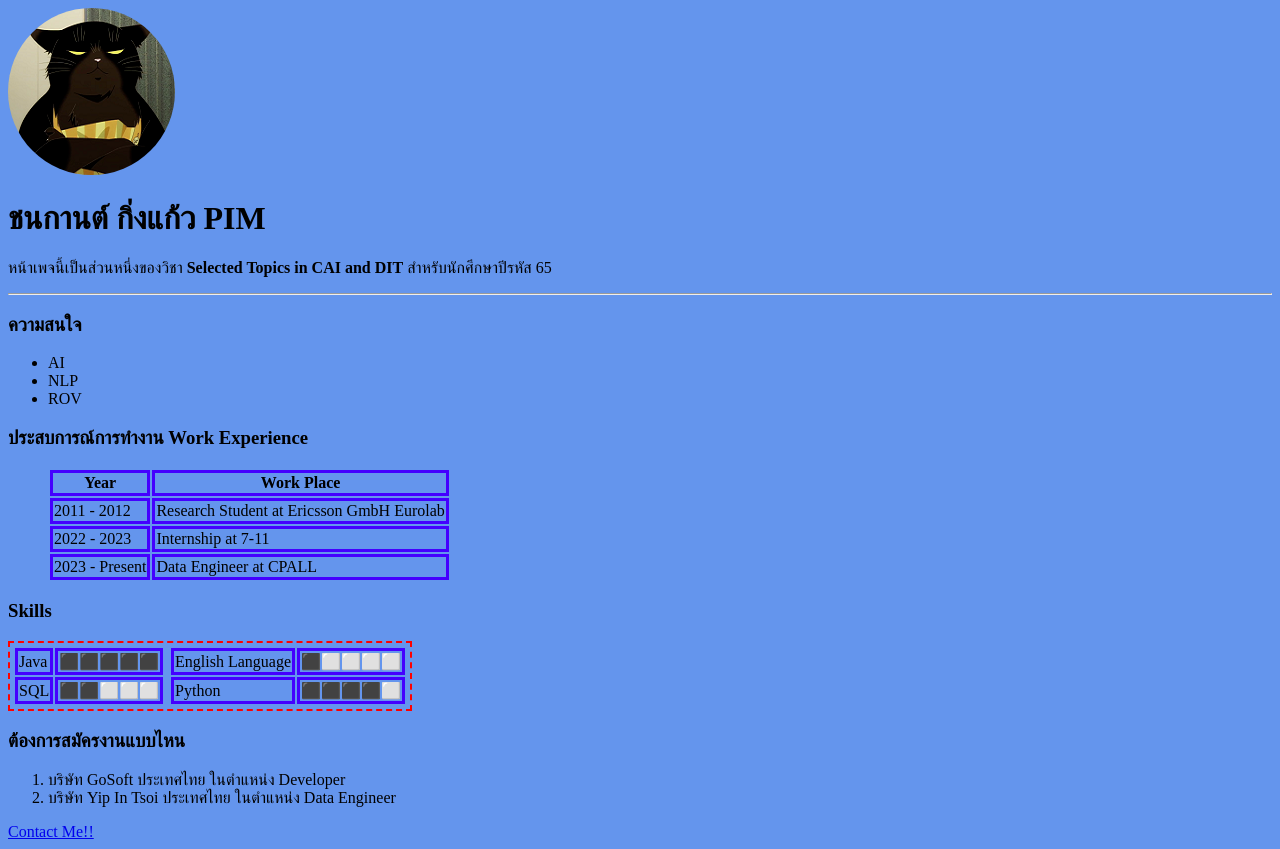
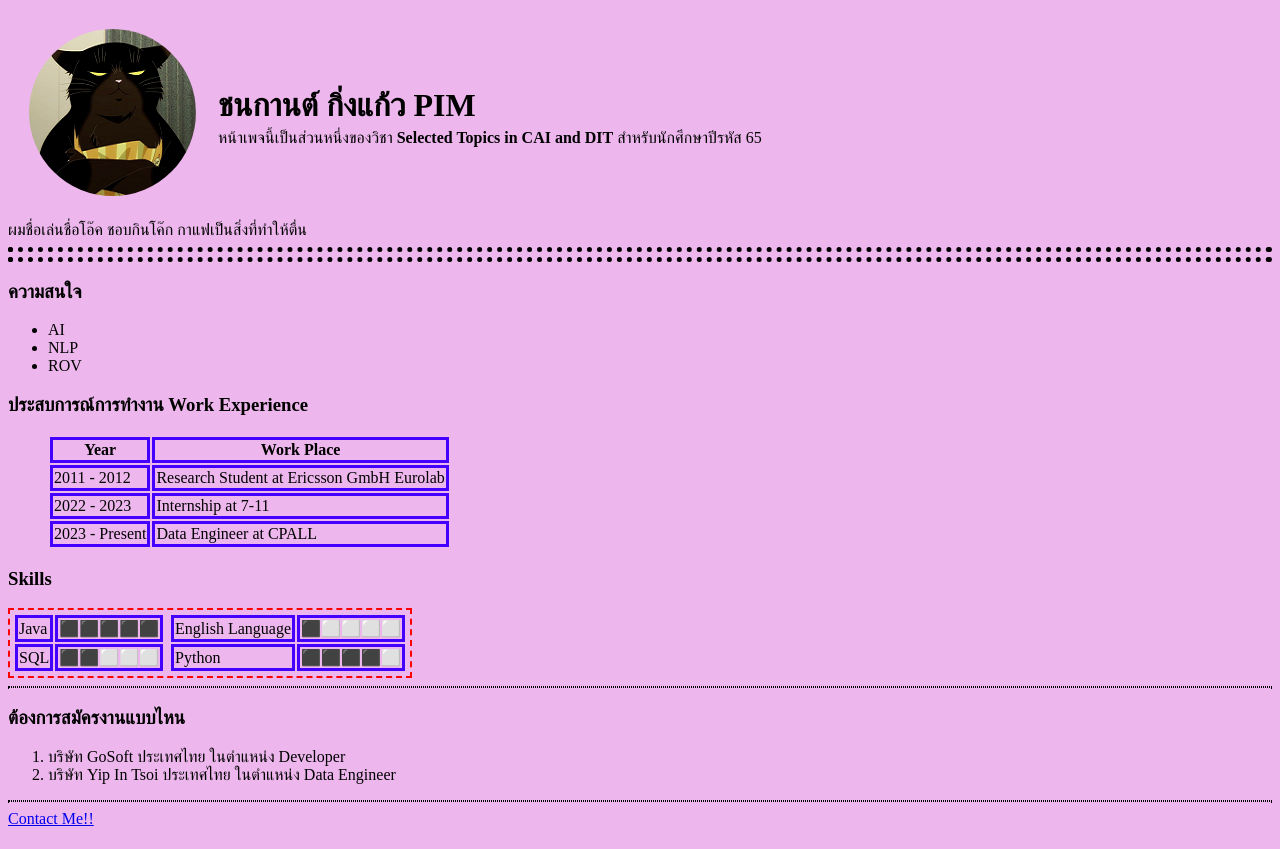
Before and after one commit to oakabc/webdev2023, a plain HTML site: page index.html in a window 1280 px wide. Drawn offline with Linux system fonts and the light colour scheme.

Commit message:
Table Layout, Apply CSS on HR

```diff
--- a/index.html
+++ b/index.html
@@ -6,13 +6,29 @@
     <meta name="viewport" content="width=device-width, initial-scale=1.0">
     <title>Dr.Chanakarn Kingkaew (Oak)</title>
     <link rel="stylesheet" href="styles.css">
+    <style>
+        body {
+            background-color: #AEBDCA;
+        }
+    </style>
 </head>
-<body>
-    <img class = "profile" src="image-2-edited.png" alt="">
-    <h1>ชนกานต์ กิ่งแก้ว PIM</h1>
-    <p>หน้าเพจนี้เป็นส่วนหนึ่งของวิชา <b>Selected Topics in CAI and DIT</b>
-    สำหรับนักศึกษาปีรหัส 65</p>
-        <hr>
+<body style="background-color: #EDB7ED">
+    <table cellspacing="20">
+        <tr>
+            <td>
+                <img class = "profile" src="image-2-edited.png" alt="">
+            </td>
+            <td>
+                <h1 style = "margin-bottom: 5px;">ชนกานต์ กิ่งแก้ว PIM</h1>
+                <p style="margin-top: 2px;">หน้าเพจนี้เป็นส่วนหนึ่งของวิชา <b>Selected Topics in CAI and DIT</b>
+                สำหรับนักศึกษาปีรหัส 65</p>
+            </td>
+        </tr>
+    </table>
+
+    ผมชื่อเล่นชื่อโอ๊ค ชอบกินโค๊ก กาแฟเป็นสิ่งที่ทำให้ตื่น
+
+        <hr style="border-style: dotted; height: 5px; border-width: 5px;">
     <h3>ความสนใจ</h3>
     <ul>
         <li>AI</li>
@@ -74,11 +90,13 @@
             <!--
              -->
         </table>
+    <hr style="border-style: dotted;">
     <h3>ต้องการสมัครงานแบบไหน</h3>
     <ol>
         <li>บริษัท GoSoft ประเทศไทย ในตำแหน่ง Developer</li>
         <li>บริษัท Yip In Tsoi ประเทศไทย ในตำแหน่ง Data Engineer</li>
     </ol>
+    <hr style="border-style: dotted;">
     <a href = "contact.html">Contact Me!!</a>
 
     <!-- <img src="https://images.rawpixel.com/image_png_800/czNmcy1wcml2YXRlL3Jhd3BpeGVsX2ltYWdlcy93ZWJzaXRlX2NvbnRlbnQvcHUyMzMxNjM2LWltYWdlLTAxLXJtNTAzXzMtbDBqOXFrNnEucG5n.png">
```
Also changed, not shown: contact.html (line endings or trailing spaces), styles.css (line endings or trailing spaces).
